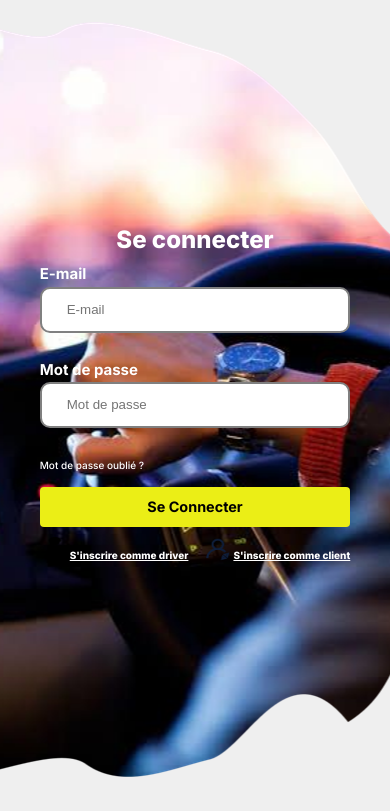
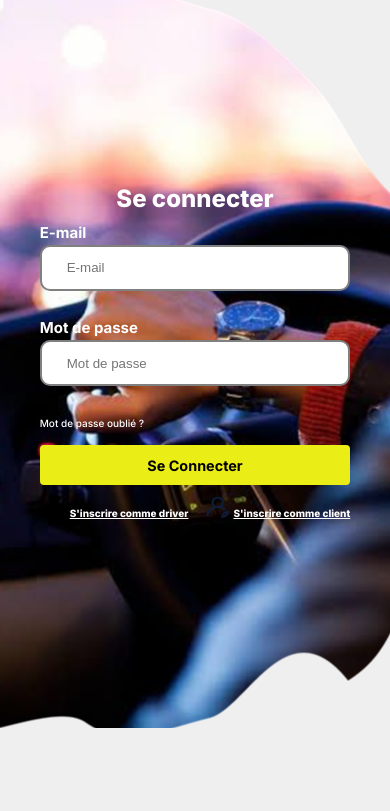
Before and after one commit to leo1496bit/src_transport_model, a plain HTML site: page page7.html in a window 390 px wide. Shown: the part 69-880 px from the top of the page. After the commit the page ends 844 px from the top, so only its background shows below. Drawn offline with Linux system fonts and the light colour scheme.

Commit message:
add form fix

```diff
--- a/style.css
+++ b/style.css
@@ -3490,7 +3490,7 @@ p.foot-text{
 @media screen and (max-width:460px){
     .connect-page{
         margin:0;
-        height: 98vh;
+        height: calc(100vh - 100px);
         background: url("images/hand-car.png") no-repeat;
         background-position: center;
     }
```
